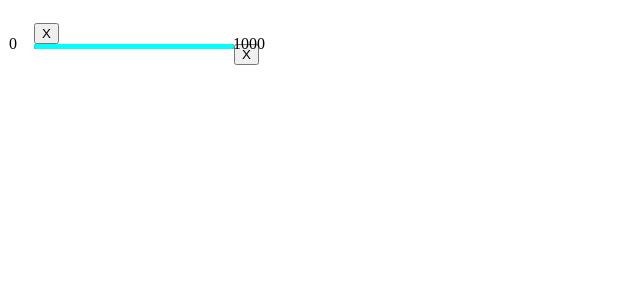
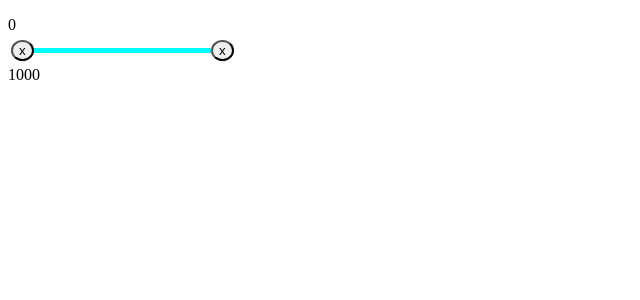
Before and after one commit to roberttorrocc/InputSlider, a React (Vite) app in the folder inputSlider/: page /normalSlider in a window 1280 px wide. Shown: the top 300 px of the page, without its empty margins (0-640 px from the left). Built offline with nearby package versions, Linux system fonts and the light colour scheme.

Commit message:
normalSlice, salen el slice con los botones encima, arreglar el movimento del mouse

```diff
--- a/inputSlider/src/index.css
+++ b/inputSlider/src/index.css
@@ -1,22 +1,18 @@
 .bullet{
+  width: auto;
+  height: auto;
+  border-radius: 50%;
   cursor: pointer;
+  position: absolute;
 }
 .divTrSlice{
+  display: flex;
+  place-items: center;
+  position: relative;
   width: 200px;
 }
 .numberSlice{
 width: 20px;
-}
-
-tr{
-  display: block;
-}
-td{
-  display: table-cell;
-}
-table{
-  border-collapse: separate;
-  border-spacing: 0px 5px;
 }
 
 .nums{
@@ -40,56 +36,15 @@ table{
   z-index: 2;
 }
 
-
 .slider {
   position: relative;
   width: 200px;
 }
-
-
 
 .bullet--right {
   z-index: 3;
 }
 
 .bullet--left {
-  z-index: 4;
+  z-index: 3;
 }
-
-/*El color del background no funciona, creo que sigue teniendo los valor por defecto del buscador  */
-/*For Chrome browsers */
-.bullet::-webkit-slider-thumb {
-  background: rebeccapurple;
-  border-radius: 50%;
-  box-shadow: 0 0 1px 1px cyan;
-  cursor: pointer;
-  height: 18px;
-  width: 18px;
-  margin-top: 4px;
-  pointer-events: all;
-  position: relative;
-}
-/*For Firefox browsers */
-.bullet::-moz-range-thumb {
-  background: rebeccapurple;
-  border-radius: 50%;
-  box-shadow: 0 0 1px 1px cyan;
-  cursor: pointer;
-  height: 18px;
-  width: 18px;
-  margin-top: 4px;
-  pointer-events: all;
-  position: relative;
-}
-/*For Microdoft Edge browsers */
-.bullet::-ms-thumb {
-  background: rebeccapurple;
-  border-radius: 50%;
-  box-shadow: 0 0 1px 1px cyan;
-  cursor: pointer;
-  height: 18px;
-  width: 18px;
-  margin-top: 4px;
-  pointer-events: all;
-  position: relative;
-}
--- a/inputSlider/src/views/NormalSlider.tsx
+++ b/inputSlider/src/views/NormalSlider.tsx
@@ -18,7 +18,7 @@ function NormalSlider() {
   useEffect(() => {
     const handleMouseMove = (e: MouseEvent) => {
       if (draggingLeft) {
-        const newValue = leftValue + e.movementX;
+        const newValue = leftValue + (e.movementX);
         if (newValue >= 0 && newValue < rightValue) {
           setLeftValue(newValue);
         }
@@ -44,18 +44,15 @@ function NormalSlider() {
 
   return (
     <div className="slider">
-      <table >
-        <tbody>
-        <tr key="tr1">
-          <td key="td1"><p className="numberSlice">{`${leftValue}`}</p></td>
-          <td key="td2">
+      <p className="numberSlice">{`${leftValue}`}</p>
+
       <div className="divTrSlice">
         <button
           onMouseDown={handleMouseDownLeft}
           className="bullet bullet--left"
           style={{ marginLeft: getMarginRange(leftValue) }}
         >
-                X
+          x
         </button>
         <div className="bullet--line" />
         <div
@@ -70,14 +67,10 @@ function NormalSlider() {
           className="bullet bullet--right"
           style={{ marginLeft: getMarginRange(rightValue) }}
         >
-                X
+          x
         </button>
       </div>
-          </td>
-          <td key="td3"><p className="numberSlice">{`${rightValue}`}</p></td>
-        </tr>
-        </tbody>
-      </table>
+      <p className="numberSlice">{`${rightValue}`}</p>
     </div>
   );
 }
```
Lines whose indentation alone changed are shown as unchanged.
